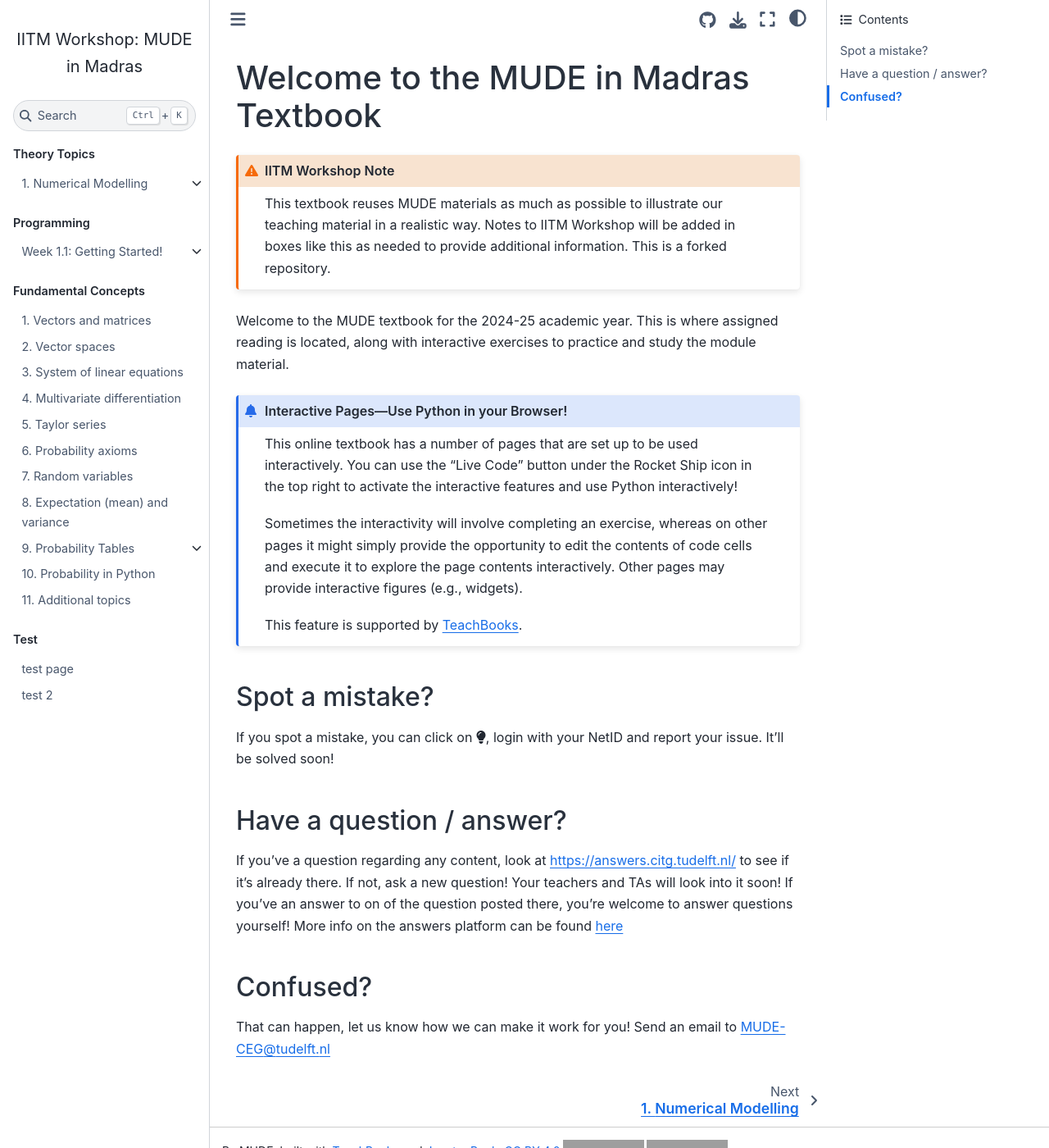
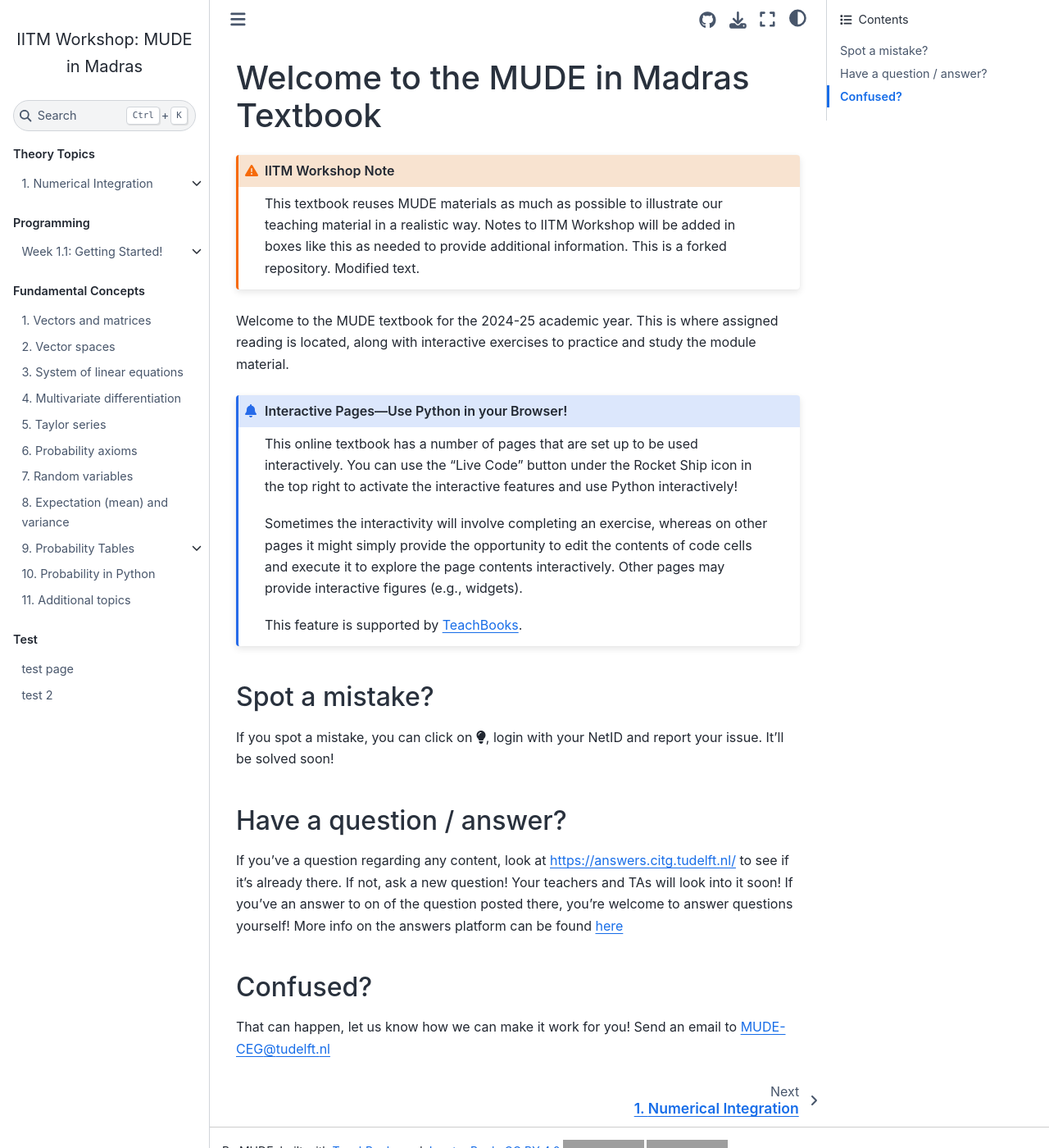
Before and after one commit to annavarapusr1/TeachBook_Trial, a Jupyter Book: the page built from book/intro.md, in a window 1280 px wide and 1400 px high. Shown: the whole window at 82% size. Built offline with Jupyter Book 1.0.4 settings and Sphinx 7.4.7 and the Sphinx Book theme 1.1.4, drawn with Linux system fonts in a browser that asks for light colours; pages that are not in the unit, such as notebooks, are missing from menus; comment, search, counter and statistics services are not loaded; grey boxes are pictures that could not be loaded.

Commit message:
+10-num_int.md: add chapter on numerical integration

````diff
--- a/book/_toc.yml
+++ b/book/_toc.yml
@@ -6,7 +6,7 @@
     numbered: 2
     chapters:
     - file: numerical_methods/overview
-      title: Numerical Modelling
+      title: Numerical Integration
       sections:
       - file: numerical_methods/1-revision-of-concepts.ipynb
       - file: numerical_methods/2-derivative.ipynb
@@ -19,6 +19,7 @@
       - file: numerical_methods/7-multistep_and_multistage_methods.ipynb
       - file: numerical_methods/8-boundary-value-problem.ipynb
       - file: numerical_methods/9-starting_with_PDEs.ipynb
+      - file: numerical_methods/10-num_int.md
 
   - caption: Programming
     numbered: false
--- a/book/intro.md
+++ b/book/intro.md
@@ -4,7 +4,7 @@
 ```{admonition} IITM Workshop Note
 :class: warning
 
-This textbook reuses MUDE materials as much as possible to illustrate our teaching material in a realistic way. Notes to IITM Workshop will be added in boxes like this as needed to provide additional information. This is a forked repository.
+This textbook reuses MUDE materials as much as possible to illustrate our teaching material in a realistic way. Notes to IITM Workshop will be added in boxes like this as needed to provide additional information. This is a forked repository. Modified text.
 ```
 
 Welcome to the MUDE textbook for the 2024-25 academic year. This is where assigned reading is located, along with interactive exercises to practice and study the module material.
--- a/book/numerical_methods/overview.md
+++ b/book/numerical_methods/overview.md
@@ -1,4 +1,4 @@
-# Numerical Modelling
+# Numerical Integration
 
 The Finite Difference Method (FDM) is a fundamental numerical approach used to solve differential equations that govern physical phenomena. These phenomena include heat flow through media, the distribution of stresses in solid structures, fluid flow through porous media, pollutant dispersion in the air and water, amongst others. Virtually, any physical phenomena can be tackled by solving numerically differential equations. The FDM provides engineers with the flexibility to model and analyze a complex geometries with varied past, present and future scenarios, optimize designs, ensure safety, reduce costs, and predict failures. Even more!
 
````
